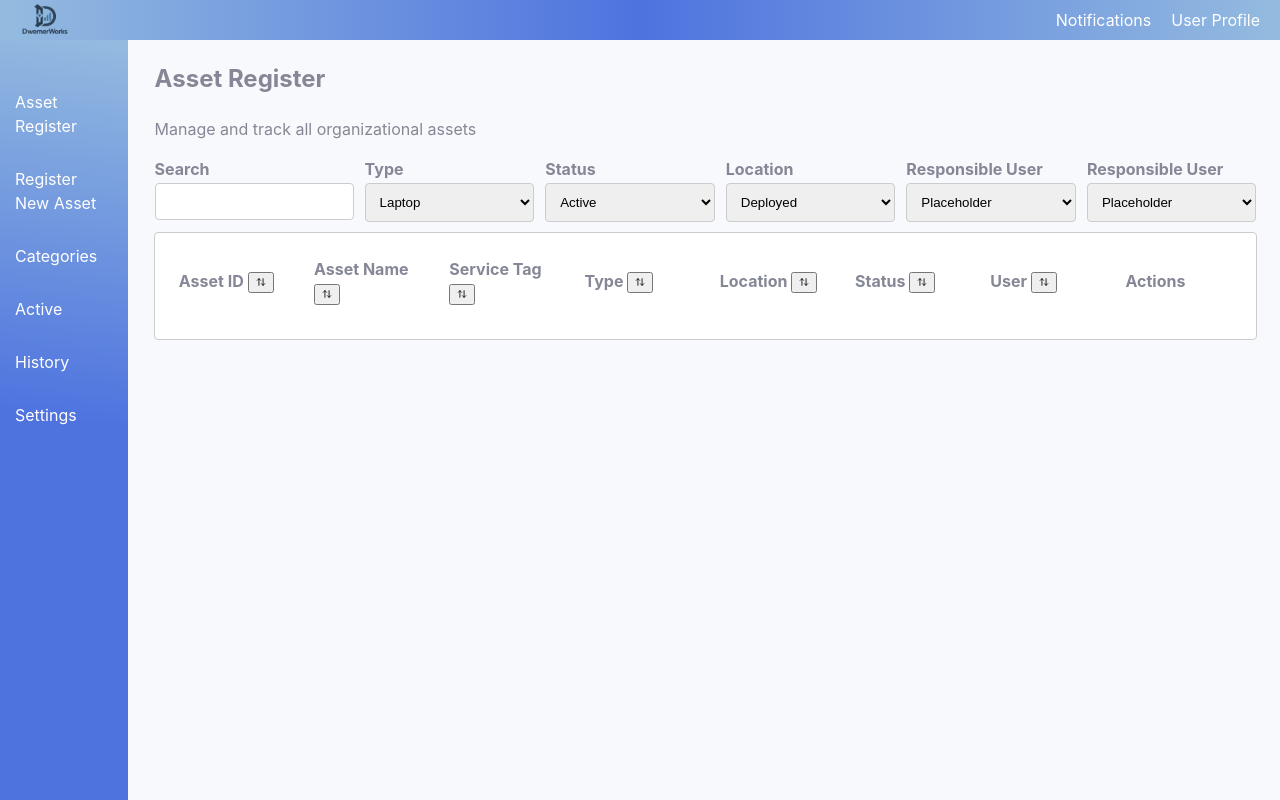
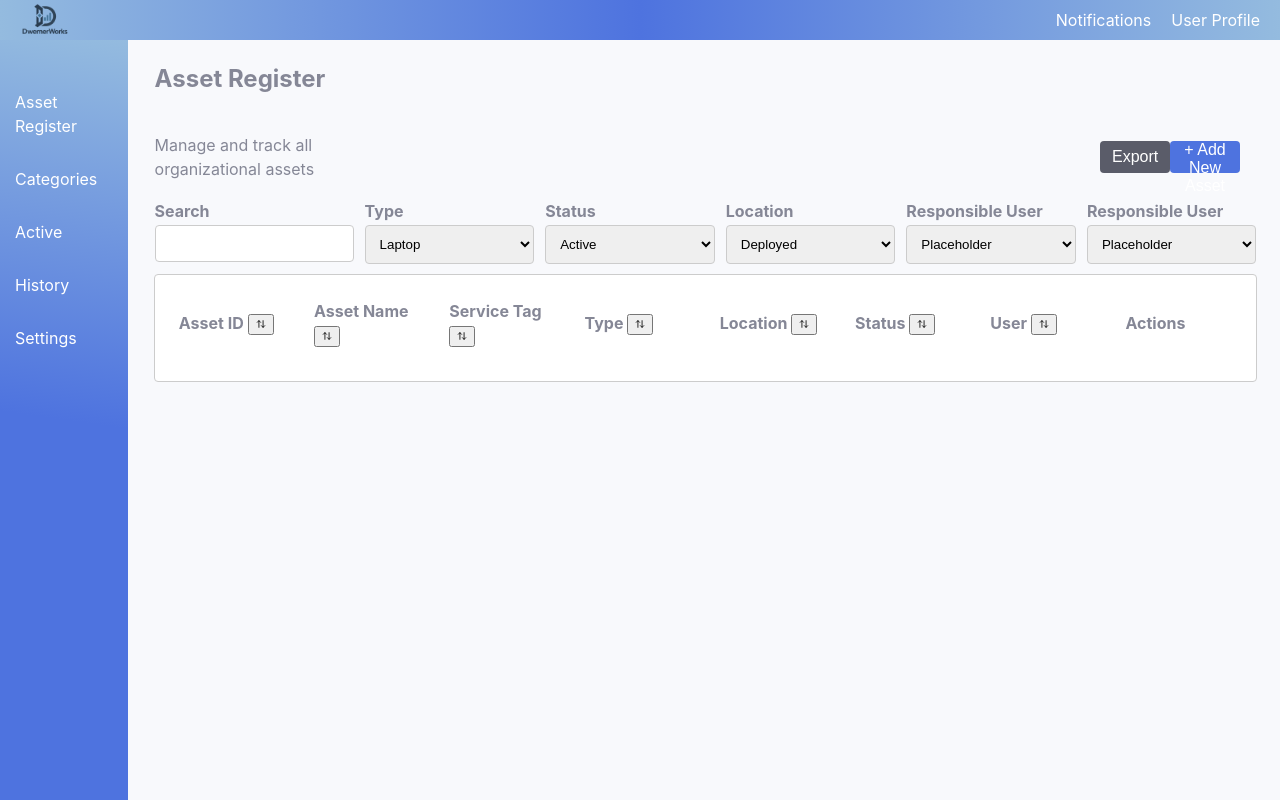
Before and after one commit to BingoZe/AssetsList, a website: page public_html/index.html in a window 1280 px wide. Both pictures are taken after a click on the link "Asset Register". Drawn offline with Linux system fonts and the light colour scheme.

Commit message:
Save button updated. Add new Asset  & export button set up

```diff
--- a/public_html/css/main.css
+++ b/public_html/css/main.css
@@ -218,6 +218,18 @@ main {
     background-color: var(--white);
 }
 
+.subMainHeader{
+    flex: 1;
+    display: flex;
+    align-items: center;
+    justify-content: space-between;
+    padding: 0;
+    margin-right: 1.5%;
+    margin-bottom: 0.2%;
+}
+
+
+
 /* ==========================================
    PAGE: ADD ASSET
    ========================================== */
@@ -299,6 +311,23 @@ fieldset{
 
 #generalTab{
     display:block;
+}
+
+.btnAddNewAsset, .btnExport{
+    background-color: var(--blue);
+    color: white;
+    border: none;
+    padding: 0;
+    font-size: 1rem;
+    cursor: pointer;
+    border-radius: 4px;
+    width: 7vw;
+    height: 4vh;
+}
+
+.btnExport {
+    background-color: var(--gray-dark) !important;
+    margin-left: 64%;
 }
 
 
--- a/public_html/index.html
+++ b/public_html/index.html
@@ -32,10 +32,9 @@ Click nbfs://nbhost/SystemFileSystem/Templates/Other/html.html to edit this temp
         <nav>
                 <ul class ="nav-ul-items">
                     <li><a href="#" onclick="event.preventDefault(); loadPage('pages/assetRegister.html')">Asset Register</a></li>
-                    <li><a href="#" onclick="event.preventDefault(); loadPage('pages/addAsset.html')">Register New Asset</a></li>
                     <li><a href="#" onclick="event.preventDefault(); loadPage('pages/categories.html')">Categories</a></li>
                     <li><a href="#" onclick="event.preventDefault(); loadPage('pages/active.html')">Active</a></li>
-                    <li><a href="#" onclick="event.preventDefault(); loadPage('pages/addAsset.html')">History</a></li>
+                    <li><a href="#" onclick="event.preventDefault(); loadPage()">History</a></li>
                     <li><a href="#" onclick="event.preventDefault(); loadPage('pages/settings.html')">Settings</a></li>
 
                 </ul>
--- a/public_html/js/localStorage.js
+++ b/public_html/js/localStorage.js
@@ -23,6 +23,14 @@ function saveAssets(assets){
     return localStorage.setItem("assets", JSON.stringify(assets));
 }
 
+function getMode(){
+    try{
+     return sessionStorage.getItem("mode");
+    }
+    catch(error){
+        return [];
+    }
+}
 
 
 /* -------------implemantacao do CRUD-------------*/
@@ -44,15 +52,19 @@ function initAssetForm(){
     }
 
 
+
     assetForm.addEventListener("submit",(event)=>{
     event.preventDefault();
 
-    const mode = sessionStorage.getItem("mode");
+    const mode = getMode();
     console.log(mode);
 
     if(mode === "edit"){
         saveUpdatedAsset();
         return;
+    }else if (mode === "view"){
+
+        return closeViewAsset();
     }
 
     const randomAssetNumber = Math.floor(Math.random() * 1000);
@@ -208,9 +220,10 @@ function renderViewAsset(){
             /*avalia modo - se for editavel, campos sao ativados. Senao, apenas leitura.*/
             if(selectedMode === "edit"){
                 document.querySelectorAll("input, textarea, select").forEach(field => {field.disabled = false;});
-            }else
+            }else {
                 document.querySelectorAll("input, textarea, select").forEach(field => {field.disabled = true;});
-
+                document.querySelector(".resave").style.display="none";
+            }
         }
     }
 
@@ -260,8 +273,10 @@ function saveUpdatedAsset(){
 
     const assets = getAssets();
 
+    /*iterando sobre todos os registros*/
     for(let i= 0; i <assets.length;i++){
 
+        /*procurando ID selecionada e puxando atributos*/
         if(assets[i].assetId===selectedAssetId){
 
             assets[i].assetName = document.getElementById("assetName").value;
--- a/public_html/pages/assetRegister.html
+++ b/public_html/pages/assetRegister.html
@@ -2,7 +2,11 @@
 <div class="mainPage">
     <div class="mainHeader">
         <h2>Asset Register</h2>
-        <p>Manage and track all organizational assets</p>
+        <div class="subMainHeader">
+            <p>Manage and track all organizational assets</p>
+            <button class="btnExport" >Export</button>
+            <button class="btnAddNewAsset" onclick="event.preventDefault(); loadPage('pages/addAsset.html')"> + Add New Asset</button>
+        </div>
 
 
         <div class="searchNav">
```
